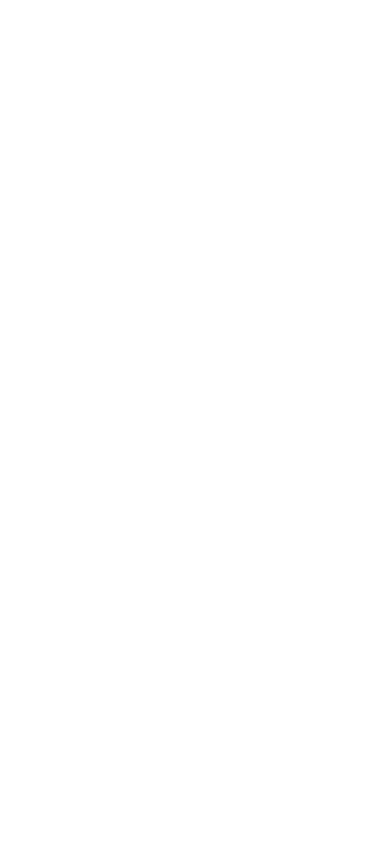
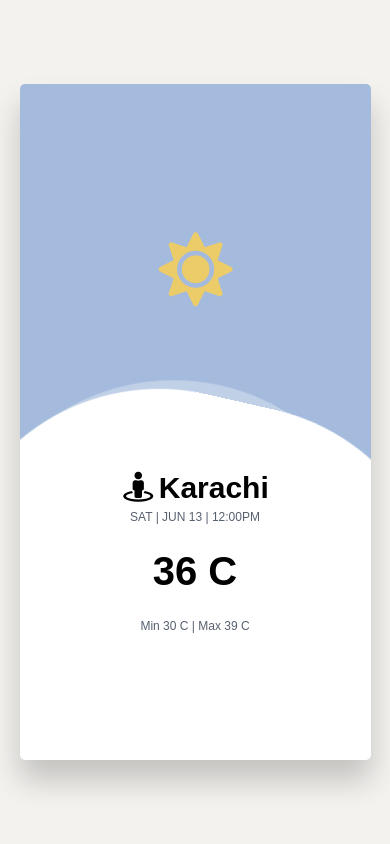
Before and after one commit to Kinzamalik/WeatherApp-Nodejs, a plain HTML site: page home.html in a window 390 px wide. Drawn offline with Linux system fonts and the light colour scheme.

Commit message:
adding css

```diff
--- a/home.html
+++ b/home.html
@@ -1 +1,31 @@
-<!--  -->
+<!DOCTYPE html>
+<html lang="en">
+<head>
+    <meta charset="UTF-8">
+    <meta http-equiv="X-UA-Compatible" content="IE=edge">
+      <link href="/your-path-to-fontawesome/css/fontawesome.css" rel="stylesheet">
+<link rel="stylesheet" href="https://cdnjs.cloudflare.com/ajax/libs/font-awesome/5.15.3/css/all.min.css" integrity="sha512-iBBXm8fW90+nuLcSKlbmrPcLa0OT92xO1BIsZ+ywDWZCvqsWgccV3gFoRBv0z+8dLJgyAHIhR35VZc2oM/gI1w==" crossorigin="anonymous" referrerpolicy="no-referrer" />
+    <meta name="viewport" content="width=device-width, initial-scale=1.0">
+    <link rel="stylesheet" href="./style.css">
+    <title>Weather App</title>
+</head>
+<body>
+    <div class="box">
+        <div class="wave -one"> </div>
+        <div class="wave -two"> </div>
+        <div class="wave -three"> </div>
+
+        <div id="weathericon">
+            <i class="fas fa-sun" style="color: #eccc68;"></i>
+        </div>
+
+        <div class="info">
+            <h2 class="location"> <i class="fas fa-street-view"></i>Karachi</h2>
+            <p id="date">SAT | JUN 13 | 12:00PM</p>
+            <h1 class="temp">36 C</h1>
+            <h3 class="tempmin_max">Min 30 C | Max 39 C</h3>
+        </div>
+    </div>
+    <script src="./index.js"></script>
+</body>
+</html>
--- a/index.js
+++ b/index.js
@@ -1,3 +1,3 @@
 // 26101fa61746bcab8ec309c6f0c49f2c
 
-api.openweathermap.org/data/2.5/weather?q=Pune&appid=26101fa61746bcab8ec309c6f0c49f2c
+// api.openweathermap.org/data/2.5/weather?q=Pune&appid=26101fa61746bcab8ec309c6f0c49f2c
--- /dev/null
+++ b/style.css
@@ -0,0 +1,214 @@
+*{
+    padding: 0;
+    margin: 0;
+    font-family: 'Quicksand',
+    sans-serif;
+}
+
+body{
+    background: #f3f2ef;
+    display: flex;
+    justify-content: center;
+    align-items: center;
+    flex-wrap: wrap;
+    height: 100vh;
+    width: 100vw;
+}
+
+
+html,body{
+    font-size: 62.5%;
+    height: 100%;
+}
+
+html{
+    background: #eee;
+}
+
+.box{
+
+    width: 20vw;
+    height: 60vh;
+    border-radius: 0.5rem;
+    box-shadow: 0 02rem 3rem rgba(0,0,0, 0.2);
+    background: #a5bbdd;
+    position: relative;
+    overflow: hidden;
+    transform: translate(0,0,0);
+    min-width: 20rem;
+    min-height: 35rem;
+}
+
+.wave{
+    opacity: 0.3;
+    position: absolute;
+    top: 120%;
+    left: 50%;
+    background: white;
+    width: 50rem;
+    height: 50rem;
+    margin-left: -25rem;
+    margin-top: -25rem;
+    transform-origin: 50% 48%;
+    border-radius: 43%;
+    animation: drift 3000ms infinite linear;
+    z-index: 1;
+
+}
+
+.wave.-three{
+    animation: drift 5000ms infinite linear;
+    z-index: 2 !important;
+    opacity: 0.2;
+}
+
+.wave.-two {
+    animation: drift 7000ms infinite linear;
+    z-index: 0.1;
+    opacity: 3 !important;
+}
+
+
+.box:after{
+    content: "";
+    display: block;
+    left: 0;
+    top: 0;
+    width: 100%;
+    height: 100%;
+    z-index: 11;
+    transform: translate(0,0,0);
+}
+
+
+@keyframes drift {
+    from{
+        transform: rotate(0deg);
+    }
+      from {
+          transform: rotate(360deg);
+      }
+}
+
+.info{
+    position: absolute;
+    bottom: 0;
+    width: 100%;
+    height: 45%;
+    z-index: 4;
+}
+
+.location{
+    margin-top: 1.5rem;
+    text-align: center;
+    font-weight: 800;
+    font-size: 3rem;
+    font-weight: 600;
+}
+
+.fa-street-view{
+    animation: rotates 3s linear infinite alternate;
+}
+
+
+@keyframes rotates {
+    from{
+        transform: translate(-0.5rem);
+    }
+    to{
+        transform: translate(0.5rem);
+    }
+}
+
+
+#date{
+    text-align: center;
+    margin-top: 0.5rem;
+    color: #57606f;
+    font-size: 1.2rem;
+    font-weight: 300;
+    text-transform: uppercase;
+}
+
+.temp{
+    margin: 2.5rem;
+    text-align: center;
+    font-size: 4rem;
+}
+
+.tempmin_max{
+    text-align: center;
+    margin-top: 0.3rem;
+    font-weight: 300;
+    font-size: 1.2rem;
+    color: #57606f;
+}
+
+
+#weathericon {
+
+    height: 55%;
+    display: flex;
+    justify-content: center;
+    align-items: center;
+    font-size: 3em;
+}
+
+
+#weathericon .fas{
+    font-size: 6rem;
+    animation: fas-anime 3s linear infinite alternate;
+}
+
+
+@keyframes fas-anime {
+    from{
+        transform: scale(1.1);
+    }
+    to{
+        transform: scale(1.5);
+    }
+
+}
+
+
+
+@media(max-width:600px){
+    .box{
+        width: 90vw;
+        height: 80vh;
+    }
+
+
+.wave{
+    top: 85%;
+}
+
+#weathericon{
+    font-size: 5em;
+}
+
+.info{
+    font-size: 1.5rem;
+}
+
+}
+
+
+
+@media (max-height:500px) {
+    .box{
+        height: 80vh;
+    }
+
+    .wave{
+        top: 115%;
+    }
+}
+
+
+body > span{
+    width: 100%;
+    text-align: center;
+    color: grey;
+}
```
